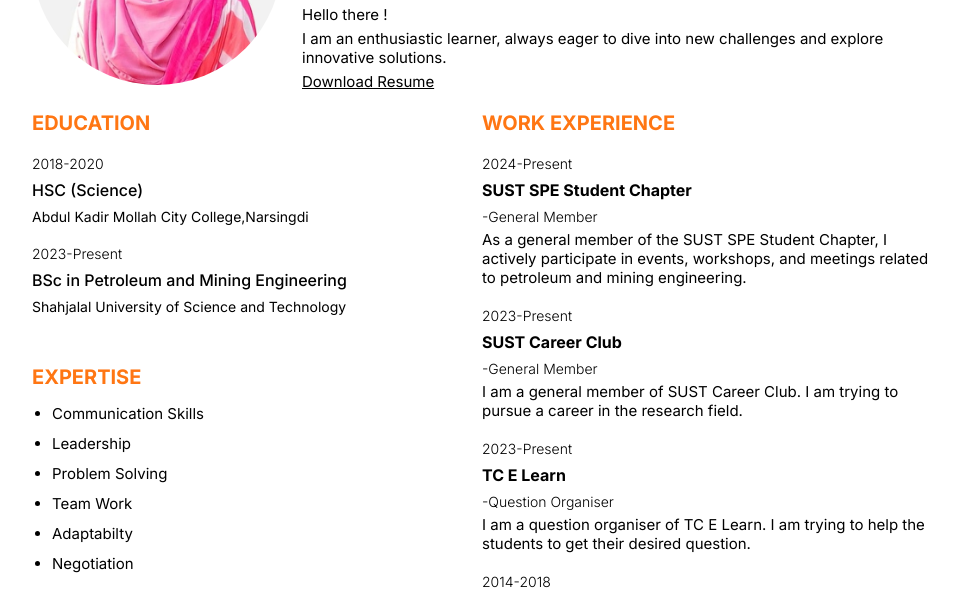
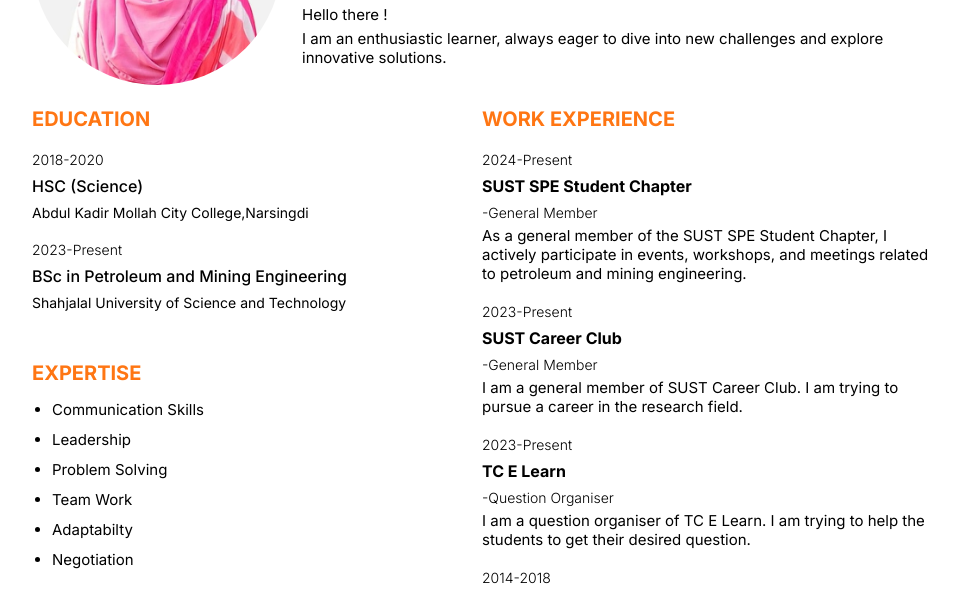
Before and after one commit to muntahamonir/muntahamonir.github.io, a website: page index.html in a window 1280 px wide. Shown: the part 215-805 px from the top of the page, without its empty margins (158-1116 px from the left). Drawn offline with nearby package versions, Linux system fonts and the light colour scheme.

Commit message:
Update index.html

```diff
--- a/index.html
+++ b/index.html
@@ -35,7 +35,7 @@
                         solutions.
                     </p>
 
-                    <a href="./assets/CV.pdf" class="DownloadBtn" download="Muntaha's Resume.pdf">Download Resume</a>
+<!--                     <a href="./assets/CV.pdf" class="DownloadBtn" download="Muntaha's Resume.pdf">Download Resume</a> -->
                 </div>
             </div>
         </div>
```
